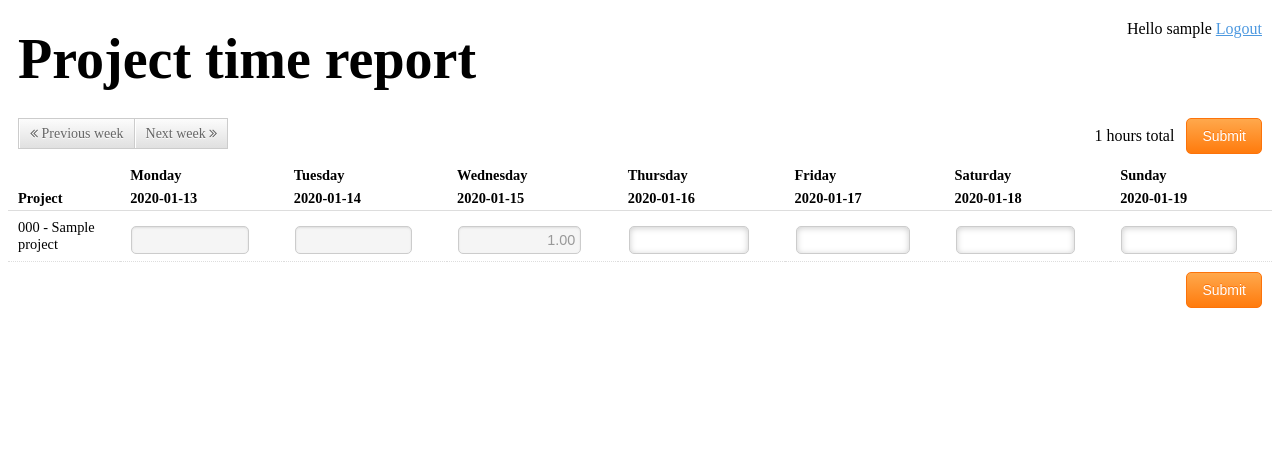
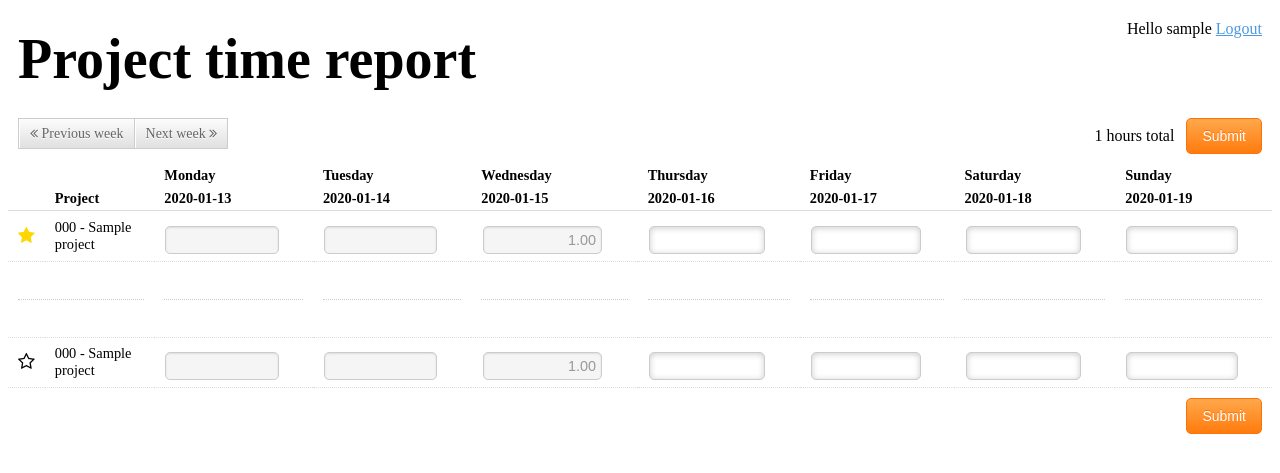
Before and after one commit to JohanGovers/PertenTime, a Django app: page / in a window 1280 px wide. Shown: the top 473 px of the page. Run offline with Django 3.2, Linux system fonts and the light colour scheme; a user stored in the database is signed in; tables that the repository leaves empty hold one stand-in row (values such as "Sample post"); some libraries are stand-ins or nearby versions.

Commit message:
Issue #44 display favourites on top and mark them with a star.

```diff
--- a/src/static/js/app.RegistrationVm.js
+++ b/src/static/js/app.RegistrationVm.js
@@ -48,12 +48,13 @@ function TimeEntry(projectId, date, hours, submitted, vm) {
 	});
 }
 
-function Project(id, code, name, timeentries, vm) {
+function Project(id, code, name, favourite, timeentries, vm) {
 	var self = this;
 
 	self.id = id;
 	self.code = code;
 	self.name = name;
+	self.favourite = favourite;
 
 	self.timeentries = ko.observableArray(timeentries.map(function(entry){
 		return new TimeEntry(id, entry.date, entry.hours, entry.submitted, vm);
@@ -75,6 +76,16 @@ function RegistrationVm() {
 	self.endDate = ko.observable();
 	self.submittedUntil = ko.observable();
 	self.projects = ko.observableArray();
+	self.favouriteProjects = ko.pureComputed(function(){
+		var favs = [];
+		for (var i = 0; i < self.projects().length; i++){
+			if(self.projects()[i].favourite){
+				favs.push(self.projects()[i])
+			}
+		}
+		return favs;
+	});
+
 
 	self.allSubmitted = ko.observable(false);
 
@@ -118,7 +129,10 @@ function RegistrationVm() {
 				self.endDate(moment(data.endDate));
 				self.allSubmitted(self.endDate() <= self.submittedUntil());
 				for (var i = 0; i < data.projects.length; i++) {
-					self.projects.push(new Project(data.projects[i].id, data.projects[i].code, data.projects[i].name, data.projects[i].timeentries, self));
+					self.projects.push(
+						new Project(data.projects[i].id, data.projects[i].code,
+							data.projects[i].name, data.projects[i].favourite,
+							data.projects[i].timeentries, self));
 				}
 
 				self.dataLoadingInProgress(false);
--- a/src/templates/app/index.html
+++ b/src/templates/app/index.html
@@ -39,6 +39,15 @@
 		.toolbar-label {
 			line-height: 36px;
 			padding: 0px 12px
+		}
+
+		.fa-star{
+			color: gold;
+		}
+
+		.favourite-star {
+			font-size: 18px;
+			cursor: hand; cursor: pointer;
 		}
 
 		#confirmDialogBackdrop{
@@ -115,6 +124,7 @@
 		<thead>
 			<tr class="no-border">
 				<th></th>
+				<th></th>
 				<th>Monday</th>
 				<th>Tuesday</th>
 				<th>Wednesday</th>
@@ -124,6 +134,7 @@
 				<th>Sunday</th>
 			</tr>
 			<tr>
+				<th></th>
 				<th>Project</th>
 				<!-- ko if: projects()[0] -->
 				<!-- ko foreach: projects()[0].timeentries -->
@@ -132,8 +143,28 @@
 				<!-- /ko -->
 			</tr>
 		</thead>
+		<tbody data-bind="foreach: favouriteProjects">
+			<tr>
+				<td><i class="fa fa-star favourite-star"></i></td>
+				<td data-bind="text: code + ' - ' + name"></td>
+				<!-- ko foreach: $data.timeentries -->
+				<td><input style="padding: 5px;" class="col_10 right" data-bind="value: hours, valueUpdate: 'keyup', css: {error: hasError()}, disable: submitted() || $root.dataLoadingInProgress()"></td>
+				<!-- /ko -->
+			</tr>
+		</tbody>
+		<tbody>
+			<tr>
+				<td colspan="2"><hr></td>
+				<!-- ko if: projects()[0] -->
+				<!-- ko foreach: projects()[0].timeentries -->
+				<td><hr></td>
+				<!-- /ko -->
+				<!-- /ko -->
+			</tr>
+		<tbody>
 		<tbody data-bind="foreach: projects">
 			<tr>
+				<td><i class="fa fa-star-o favourite-star"></i></td>
 				<td data-bind="text: code + ' - ' + name"></td>
 				<!-- ko foreach: $data.timeentries -->
 				<td><input style="padding: 5px;" class="col_10 right" data-bind="value: hours, valueUpdate: 'keyup', css: {error: hasError()}, disable: submitted() || $root.dataLoadingInProgress()"></td>
```
